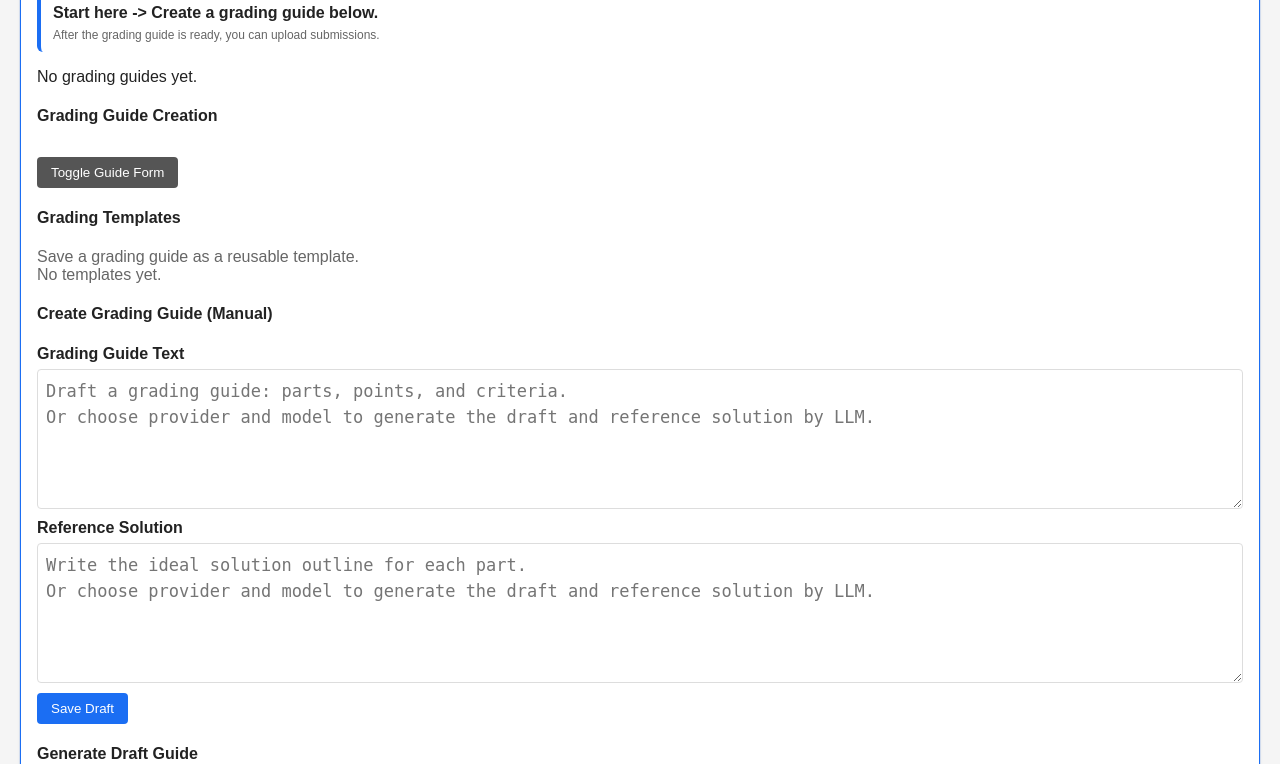
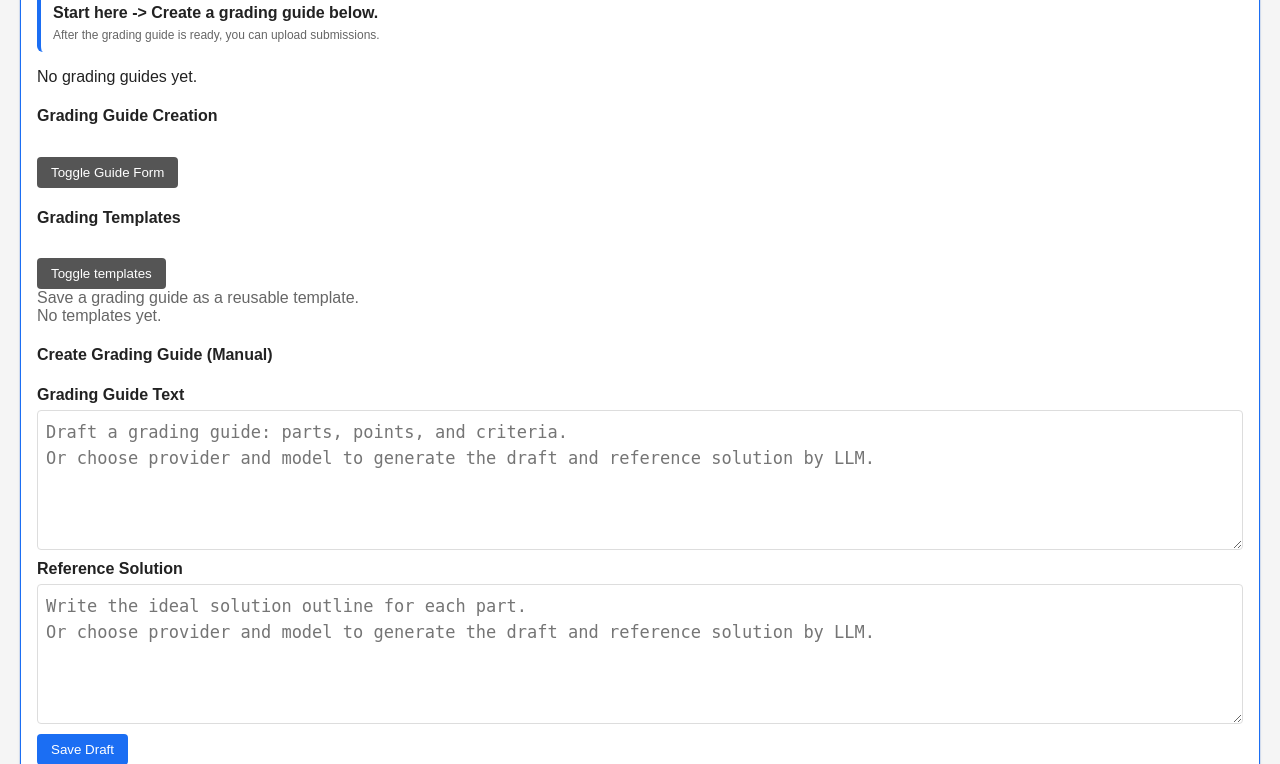
Before and after one commit to ampapacek/SAGE, a Flask app: template templates/assignment_detail.html in a window 1280 px wide. Shown: the part 388-1152 px from the top of the page. Run offline with Flask 3, Linux system fonts and the light colour scheme; the template is opened without the code that fills it, so the values that code supplies are empty; some libraries are stand-ins or nearby versions.

Commit message:
Add templates toggle

```diff
--- a/app.py
+++ b/app.py
@@ -193,6 +193,7 @@ TRANSLATIONS = {
         "delete_template": "Delete template",
         "delete_template_confirm": "Delete this template?",
         "template_hint": "Save a grading guide as a reusable template.",
+        "toggle_templates": "Toggle templates",
         "no_templates": "No templates yet.",
         "toggle_guide_form": "Toggle Guide Form",
         "create_guide_manual": "Create Grading Guide (Manual)",
@@ -502,6 +503,7 @@ TRANSLATIONS = {
         "delete_template": "Smazat šablonu",
         "delete_template_confirm": "Smazat tuto šablonu?",
         "template_hint": "Uložte kritéria hodnocení jako znovupoužitelnou šablonu.",
+        "toggle_templates": "Zobrazit/skrýt šablony",
         "no_templates": "Zatím žádné šablony.",
         "toggle_guide_form": "Zobrazit/skrýt formulář",
         "create_guide_manual": "Vytvořit kritéria hodnocení (ručně)",
--- a/templates/assignment_detail.html
+++ b/templates/assignment_detail.html
@@ -157,6 +157,10 @@
     </button>
     <div id="rubric-forms" {% if approved_rubric %}class="hidden"{% endif %}>
       <h4>{{ t('grading_templates') }}</h4>
+      <button type="button" class="secondary" onclick="document.getElementById('templates-panel').classList.toggle('hidden')">
+        {{ t('toggle_templates') }}
+      </button>
+      <div id="templates-panel">
         <p class="helper-text">{{ t('template_hint') }}</p>
         {% if templates %}
           <label for="template_id">{{ t('use_template') }}</label>
@@ -203,6 +207,7 @@
         {% else %}
           <p class="helper-text">{{ t('no_templates') }}</p>
         {% endif %}
+      </div>
       <h4>{{ t('create_guide_manual') }}</h4>
       <form method="post" action="{{ url_for('create_rubric', assignment_id=assignment.id) }}">
         <label for="rubric_text">{{ t('guide_text') }}</label>
```
Lines whose indentation alone changed are shown as unchanged.
